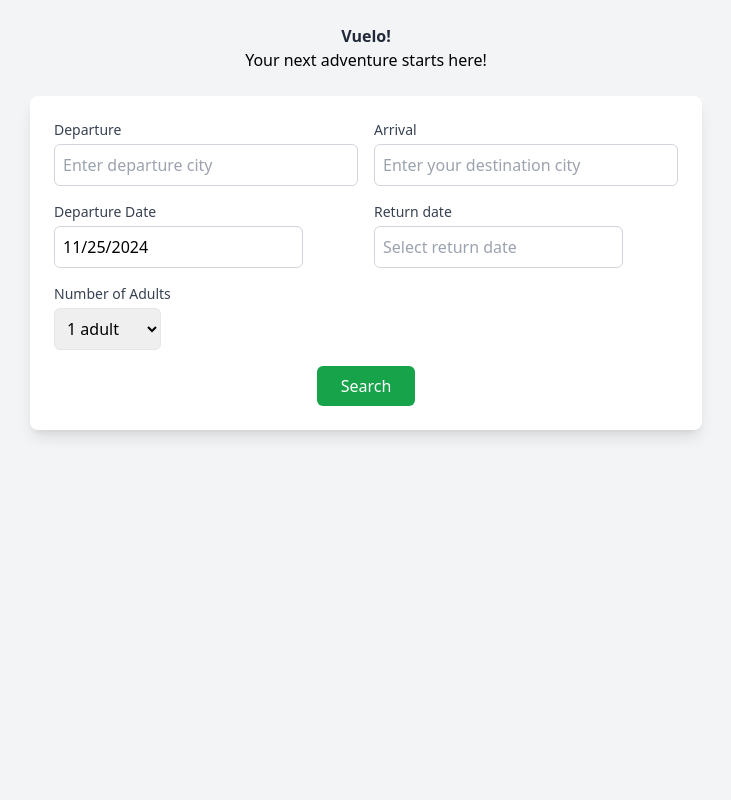
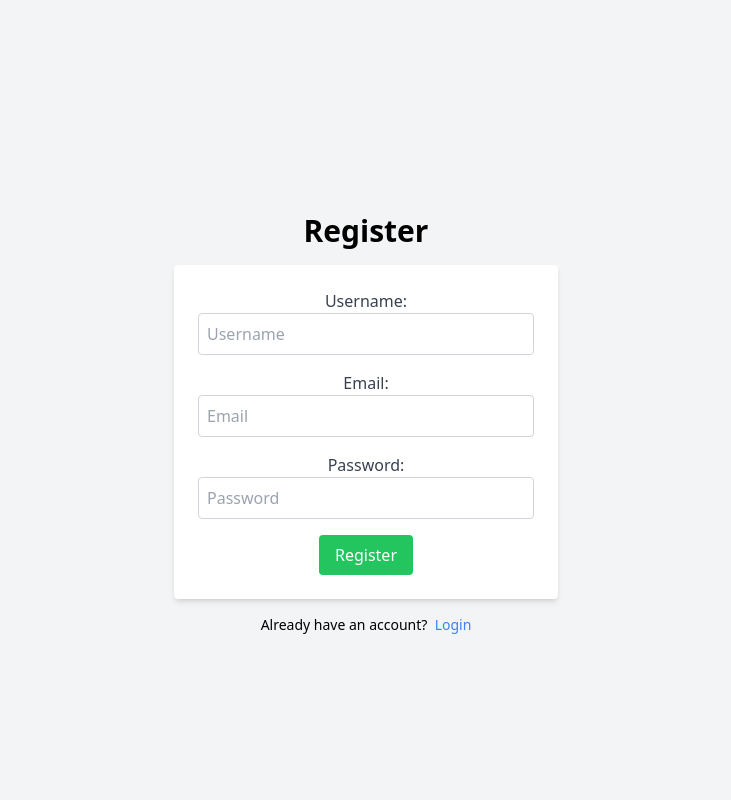
Before and after one commit to Jalysago/FlightVisualizationApp, a React (Create React App) app in the folder client/: page /register in a window 1280 px wide. Shown: the top 800 px of the page, without its empty margins (274-1005 px from the left). Built offline with nearby package versions, Linux system fonts and the light colour scheme.

Commit message:
login and register added

```diff
--- a/client/package.json
+++ b/client/package.json
@@ -10,6 +10,7 @@
     "react": "^18.3.1",
     "react-datepicker": "^7.5.0",
     "react-dom": "^18.3.1",
+    "react-router-dom": "^7.0.1",
     "react-scripts": "5.0.1",
     "tailwind": "^4.0.0",
     "web-vitals": "^2.1.4"
--- a/client/src/App.js
+++ b/client/src/App.js
@@ -1,6 +1,10 @@
 import React, {useState} from 'react';
+import { BrowserRouter as Router, Routes, Route } from 'react-router-dom';
 import FlightSearchForm from './components/FlightSearchForm';
 import FlightCard from './components/FlightCard';
+import RegisterPage from './components/RegisterPage';
+import LoginPage from './components/LoginPage';
+import HomePage from './components/HomePage';
 
 const App = () => {
   const [flights, setFlights] = useState([]);
@@ -9,6 +13,13 @@ const App = () => {
   return (
     <div className="min-h-screen bg-gray-100 p-6">
       <header className="text-center mb-6">
+        <Router>
+          <Routes>
+            <Route path="/register" element={ <RegisterPage /> } />
+            <Route path="/login" element={ <LoginPage /> } />
+            <Route path="/" element={ <HomePage /> } />
+          </Routes>
+        </Router>
         <h1 className="text-3x1 font-bold text-gray-800">Vuelo!</h1>
         <p>Your next adventure starts here!</p>
       </header>
--- /dev/null
+++ b/client/src/components/HomePage.jsx
@@ -0,0 +1,14 @@
+import React from 'react';
+
+const HomePage = () => {
+  return (
+    <div className="flex flex-col items-center justify-center h-screen bg-gray-100">
+      <h1 className="text-4xl font-bold mb-4">Welcome to Flight Booking App</h1>
+      <p className="text-lg text-gray-600">
+        Manage your flights and explore destinations easily.
+      </p>
+    </div>
+  );
+};
+
+export default HomePage;
--- /dev/null
+++ b/client/src/components/LoginPage.jsx
@@ -0,0 +1,72 @@
+import React, { useState } from 'react';
+import { useNavigate } from 'react-router-dom';
+import axios from 'axios';
+
+const LoginPage = () => {
+  const [formData, setFormData] = useState({
+    email: '',
+    password: '',
+  });
+  const [error, setError] = useState('');
+  const navigate = useNavigate();
+
+  const handleInputChange = (e) => {
+    const { name, value } = e.target;
+    setFormData((prev) => ({ ...prev, [name]: value }));
+  };
+
+
+  const handleSubmit = async (e) => {
+    e.preventDefault();
+    try{
+        const response = await axios.post('http://localhost:3001/users/login', formData);
+        alert('Logged in!');
+        navigate('http://localhost:3000');
+
+    } catch (err) {
+        console.error(err);
+        setError(err.response?.data?.error || 'Invalid Username or Password');
+    }
+  };
+
+  return (
+    <div className="flex flex-col items-center justify-center h-screen bg-gray-100">
+      <h1 className="text-3xl font-bold mb-6">Login</h1>
+      <form className="bg-white p-6 rounded shadow-md" onSubmit={handleSubmit}>
+        <div className="mb-4">
+          <label htmlFor="email" className="block text-gray-700">Email:</label>
+          <input
+            type="email"
+            id="email"
+            className="border border-gray-300 p-2 w-full rounded"
+            value={formData.email}
+            onChange={handleInputChange}
+            required
+          />
+        </div>
+        <div className="mb-4">
+          <label htmlFor="password" className="block text-gray-700">Password:</label>
+          <input
+            type="password"
+            id="password"
+            className="border border-gray-300 p-2 w-full rounded"
+            value={formData.password}
+            onChange={handleInputChange}
+            required
+          />
+        </div>
+        <button type="submit" className="bg-green-500 text-white px-4 py-2 rounded">
+          Login
+        </button>
+      </form>
+      <p className="text-sm text-center mt-4">
+        Don't have an account? &nbsp;
+        <a href="http://localhost:3000/register" className="text-blue-500">
+        Register here
+        </a>
+      </p>
+    </div>
+  );
+};
+
+export default LoginPage;
--- /dev/null
+++ b/client/src/components/RegisterPage.jsx
@@ -0,0 +1,87 @@
+import React, { useState } from 'react';
+import axios from 'axios';
+import { useNavigate } from 'react-router-dom';
+
+const RegisterPage = () => {
+    const [formData, setFormData] = useState({
+        username: '',
+        email: '',
+        password: '',
+    });
+    const [error, setError] = useState('');
+    const [success, setSuccess] = useState('');
+    const navigate = useNavigate();
+
+    const handleChange = (e) => {
+        const { name, value } = e.target;
+        setFormData({ ...formData, [name]: value });
+    };
+
+    const handleSubmit =async (e) => {
+        e.preventDefault();
+        try {
+            await axios.post('http://localhost:3001/users/register', formData);
+            setSuccess('Registration successful');
+            setTimeout(() => navigate('http://localhost:3000/login'), 2000);
+        } catch (err) {
+            setError(err.response?.data?.error || 'Registration failed');
+        }
+    };
+
+    return (
+        <div className="flex flex-col items-center justify-center min-h-screen bg-gray-100">
+            <h2 className="text-3xl font-bold mb-4" >Register</h2>
+            <form className="bg-white p-6 rounded shadow-md w-full max-w-sm" onSubmit={handleSubmit}>
+                <label htmlFor="username" className="block text-gray-700">Username:</label>
+                <input
+                    type="text"
+                    name="username"
+                    placeholder="Username"
+                    value={formData.username}
+                    onChange={handleChange}
+                    className="border border-gray-300 p-2 rounded w-full"
+                    required
+                />
+                <div className="mt-4">
+                    <label htmlFor="email" className="block text-gray-700">Email:</label>
+                    <input
+                        type="email"
+                        name="email"
+                        placeholder="Email"
+                        value={formData.email}
+                        onChange={handleChange}
+                        className="border border-gray-300 p-2 rounded w-full"
+                        required
+                    />
+                </div>
+                <div className="mt-4">
+                    <label htmlFor="password" className="block text-gray-700">Password:</label>
+                    <input
+                        type="password"
+                        name="password"
+                        placeholder="Password"
+                        value={formData.password}
+                        onChange={handleChange}
+                        className="border border-gray-300 p-2 rounded w-full"
+                        required
+                    />
+                </div>
+
+
+                <button type="submit" className="mt-4 bg-green-500 text-white px-4 py-2 rounded">
+                    Register
+                </button>
+            </form>
+            <p className="text-sm text-center mt-4">
+                Already have an account? &nbsp;
+                <a href="http://localhost:3000/login" className="text-blue-500">
+                Login
+                </a>
+            </p>
+            {error && <p className="text-red-500 text-center">{error}</p>}
+            {success && <p className="text-green-500 text-center">{success}</p>}
+        </div>
+    );
+};
+
+export default RegisterPage;
```
Also changed, not shown: 1 other file (tests, documents, lock files or other folders).
